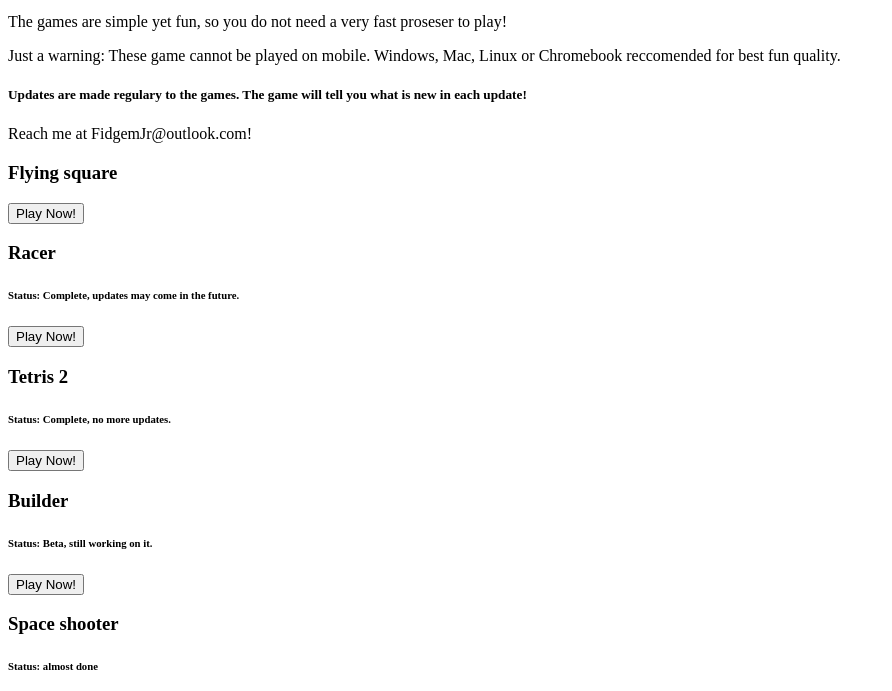
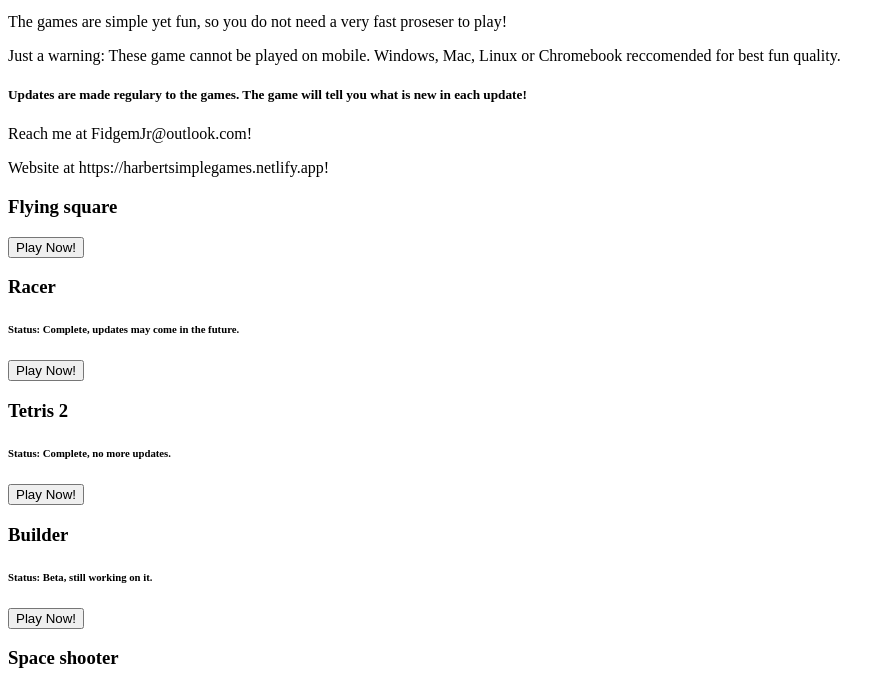
Before and after one commit to Neo-Tech-7Wonders/harbertsimplegames.com, a plain HTML site: page index.html in a window 1280 px wide. Shown: the part 101-792 px from the top of the page, without its empty margins (0-892 px from the left). Drawn offline with Linux system fonts and the light colour scheme.

Commit message:
Update index.html

```diff
--- a/index.html
+++ b/index.html
@@ -6,6 +6,7 @@
 <p>Just a warning: These game cannot be played on mobile. Windows, Mac, Linux or Chromebook reccomended for best fun quality.</p>
 <h5>Updates are made regulary to the games. The game will tell you what is new in each update!</h5>
 <p>Reach me at FidgemJr@outlook.com!</p>
+<p>Website at https://harbertsimplegames.netlify.app!</p>
 <h3>Flying square</h3>
 <a href="flying square.htm">
   <button type="button">
```
